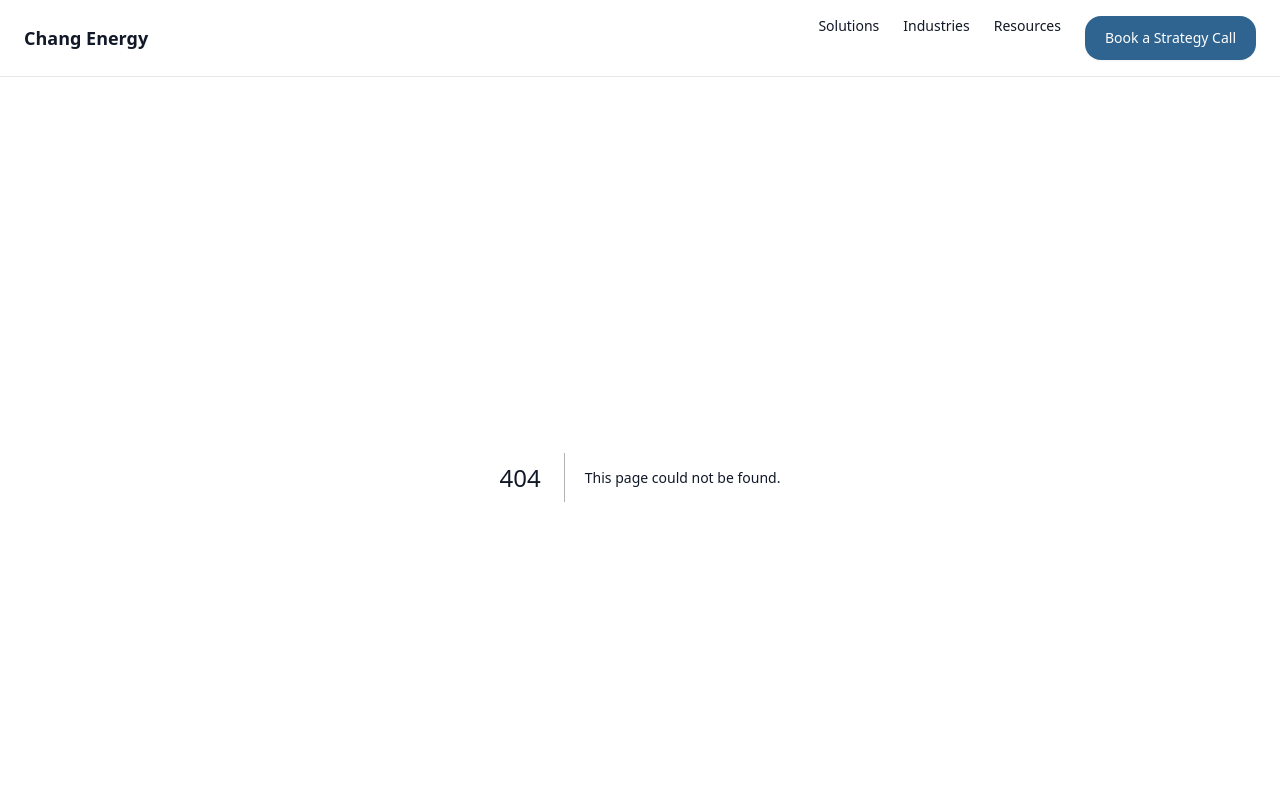
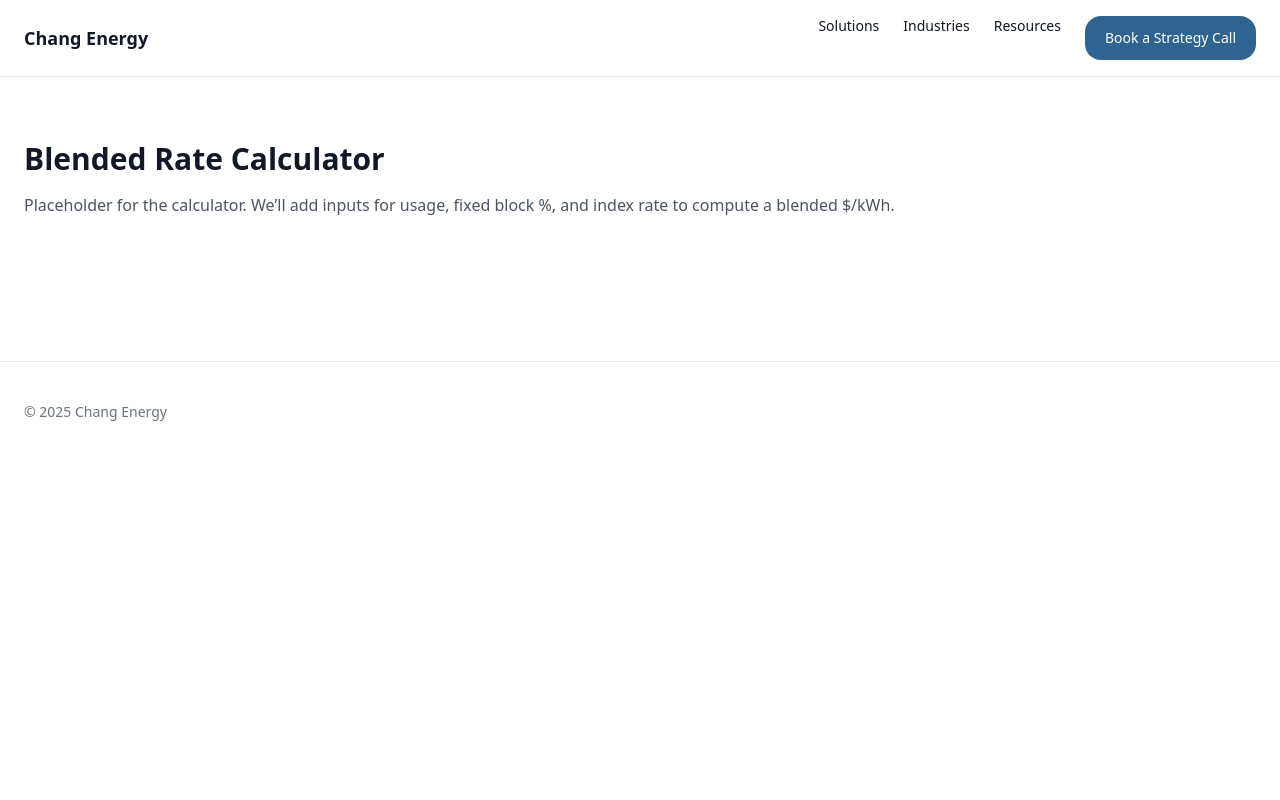
Before and after one commit to Alychang894/chang-energy-site, a Next.js app: page /resources/blended-rate-calculator in a window 1280 px wide. Before the commit this address had no page. Shown: the top 800 px of the page. Built offline with nearby package versions, Linux system fonts and the light colour scheme.

Commit message:
Create page.tsx

```diff
--- /dev/null
+++ b/app/resources/blended-rate-calculator/page.tsx
@@ -0,0 +1,10 @@
+export default function Page(){
+  return (
+    <section className="py-16">
+      <h1 className="text-3xl font-semibold">Blended Rate Calculator</h1>
+      <p className="mt-4 text-gray-600">
+        Placeholder for the calculator. We’ll add inputs for usage, fixed block %, and index rate to compute a blended $/kWh.
+      </p>
+    </section>
+  )
+}
```
